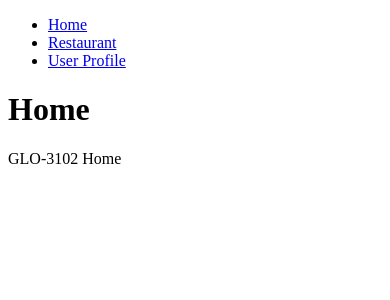
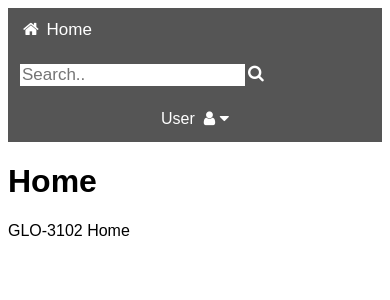
Before and after one commit to GLO3102/ufood-h2021-team-12, a Vue app: page / in a window 390 px wide. Shown: the top 300 px of the page. Built offline with nearby package versions, Linux system fonts and the light colour scheme.

Commit message:
navigation menu

```diff
--- a/src/components/Navigation.vue
+++ b/src/components/Navigation.vue
@@ -1,17 +1,102 @@
+
 <template>
   <nav>
-    <ul>
-      <li>
-        <router-link to="/">Home</router-link>
-      </li>
-      <li>
-        <router-link to="/restaurant">Restaurant</router-link>
-      </li>
-      <li>
-        <router-link to="/user">User Profile</router-link>
-      </li>
-    </ul>
+    <!-- The navigation menu -->
+<div class="navbar">
+  <a href="#"><i class="fa fa-fw fa-home"></i> Home</a>
+  <a href="#"><input type="text" placeholder="Search..">
+    <i class="fa fa-fw fa-search"></i></a>
+  <div class="dropdown">
+    <button class="dropbtn">User
+      <i class="fa fa-fw fa-user"></i>
+      <i class="fa fa-caret-down"></i>
+    </button>
+    <div class="dropdown-content">
+      <router-link to="/user" tag="div"><a>Profile</a> </router-link>
+      <router-link to="/" tag="div"><a>Disconnect</a> </router-link>
+    </div>
+  </div>
+</div>
+
   </nav>
 </template>
 
-<style></style>
+
+<style>
+@import 'https://cdnjs.cloudflare.com/ajax/libs/font-awesome/4.7.0/css/font-awesome.min.css';
+* {box-sizing: border-box}
+body {font-family: Arial, Helvetica, sans-serif;}
+
+.navbar {
+  width: 100%;
+  background-color: #555;
+  overflow: auto;
+}
+
+.navbar a {
+  float: left;
+  padding: 12px;
+  color: white;
+  text-decoration: none;
+  font-size: 17px;
+  width: 33%; /* Four links of equal widths */
+  text-align: center;
+}
+
+.navbar a:hover {
+  background-color: #000;
+}
+
+.navbar input[type=text] {
+  float:left;
+  border: none;
+  font-size: 17px;
+}
+.dropdown {
+  float: center;
+  text-align: center;
+  overflow: hidden;
+}
+.dropdown:hover {
+  background-color: #000;
+}
+.dropdown .dropbtn {
+  font-size: 16px;
+  border: none;
+  outline: none;
+  color: white;
+  padding: 14px 16px;
+  background-color: inherit;
+  font-family: inherit;
+  margin: 0;
+}
+.dropdown-content {
+  display: none;
+  position:absolute;
+  background-color: #555;
+  min-width: 160px;
+  box-shadow: 0px 8px 16px 0px rgba(0,0,0,0.2);
+  z-index: 1;
+}
+.dropdown-content a {
+  float:left;
+  color: black;
+  padding: 12px 16px;
+  text-decoration: none;
+  display: block;
+  text-align: center;
+   width: 100%;
+   color: white;
+}
+.dropdown:hover .dropdown-content {
+  display: block;
+}
+@media screen and (max-width: 500px) {
+  .navbar a {
+    float: none;
+    display: block;
+    width: 100%;
+    text-align: left;
+  }
+}
+</style>
```
Also changed, not shown: 1 other file (tests, documents, lock files or other folders).
